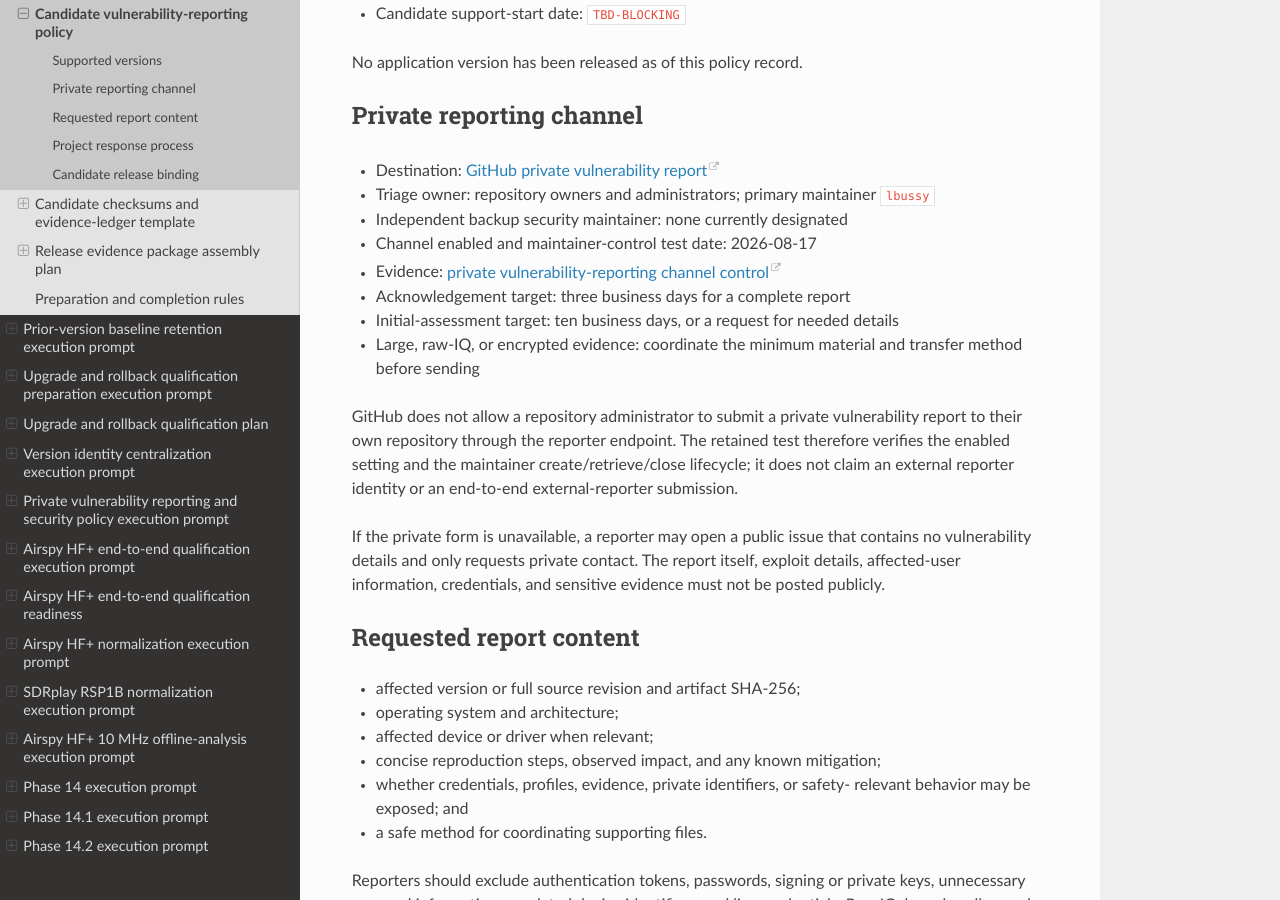
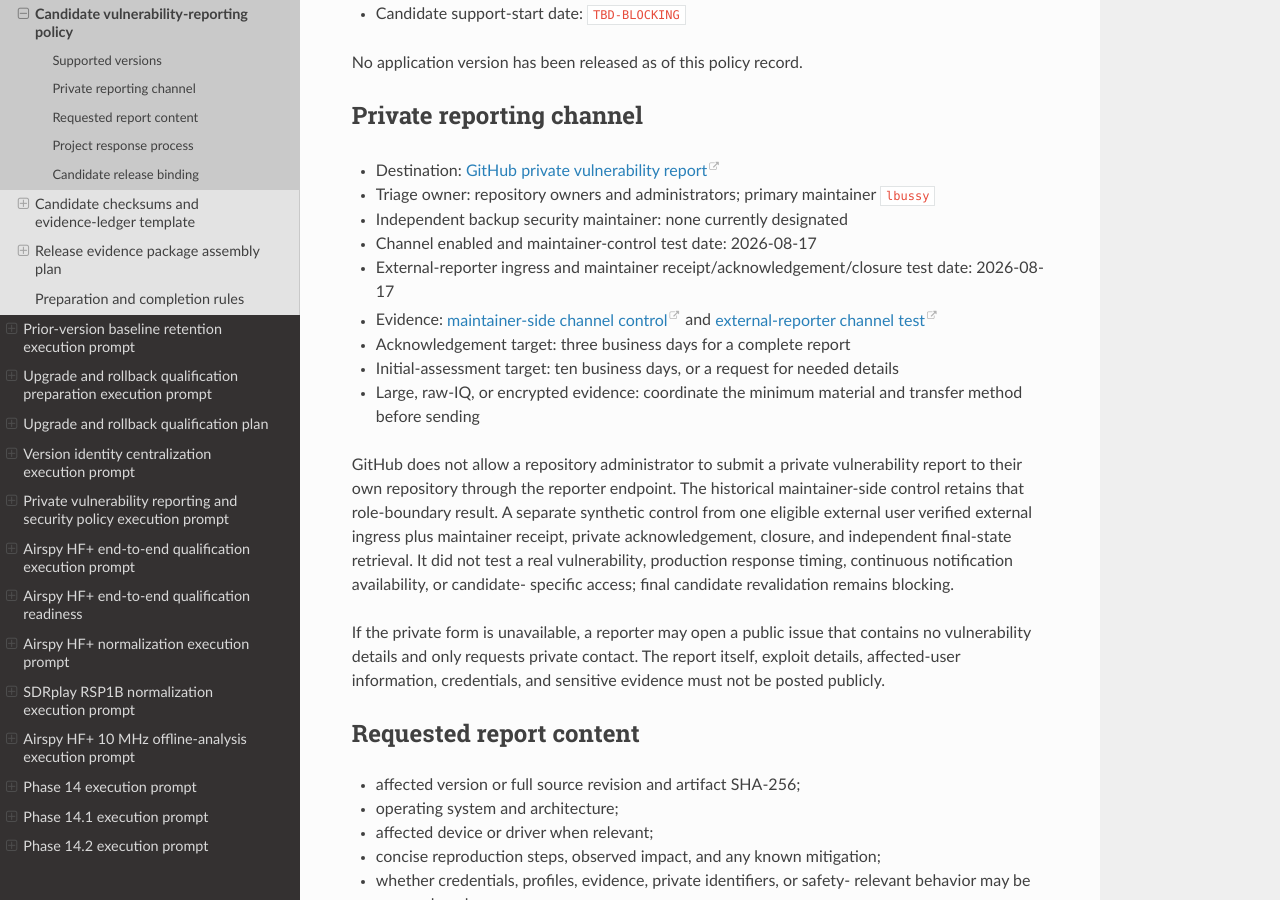
Before and after one commit to lbussy/SDR-Calibration, a Sphinx documentation site: the page built from docs/development/release/vulnerability-reporting-template.md, in a window 1280 px wide and 900 px high, scrolled down 542 px. Built offline with Sphinx 7.4.7 and the Read the Docs theme 3.1.0, drawn with Linux system fonts in a browser that asks for light colours.

Commit message:
Record external vulnerability reporting channel test

```diff
--- a/docs/development/release/vulnerability-reporting-template.md
+++ b/docs/development/release/vulnerability-reporting-template.md
@@ -26,7 +26,12 @@ No application version has been released as of this policy record.
   `lbussy`
 - Independent backup security maintainer: none currently designated
 - Channel enabled and maintainer-control test date: 2026-08-17
-- Evidence: [private vulnerability-reporting channel control](https://github.com/lbussy/SDR-Calibration/blob/main/evidence/security/2026-08-17-private-vulnerability-reporting/README.md)
+- External-reporter ingress and maintainer receipt/acknowledgement/closure test
+  date: 2026-08-17
+- Evidence:
+  [maintainer-side channel control](https://github.com/lbussy/SDR-Calibration/blob/main/evidence/security/2026-08-17-private-vulnerability-reporting/README.md)
+  and
+  [external-reporter channel test](https://github.com/lbussy/SDR-Calibration/blob/main/evidence/security/2026-08-17-external-private-vulnerability-report/README.md)
 - Acknowledgement target: three business days for a complete report
 - Initial-assessment target: ten business days, or a request for needed details
 - Large, raw-IQ, or encrypted evidence: coordinate the minimum material and
@@ -34,9 +39,12 @@ No application version has been released as of this policy record.
 
 GitHub does not allow a repository administrator to submit a private
 vulnerability report to their own repository through the reporter endpoint.
-The retained test therefore verifies the enabled setting and the maintainer
-create/retrieve/close lifecycle; it does not claim an external reporter identity
-or an end-to-end external-reporter submission.
+The historical maintainer-side control retains that role-boundary result. A
+separate synthetic control from one eligible external user verified external
+ingress plus maintainer receipt, private acknowledgement, closure, and
+independent final-state retrieval. It did not test a real vulnerability,
+production response timing, continuous notification availability, or candidate-
+specific access; final candidate revalidation remains blocking.
 
 If the private form is unavailable, a reporter may open a public issue that
 contains no vulnerability details and only requests private contact. The report
```
Also changed, not shown: docs/development/private-vulnerability-reporting-execution-prompt.md (+7 -1 lines), docs/development/status.md (+7 -4 lines), evidence/security/2026-08-17-external-private-vulnerability-report/README.md (added).
